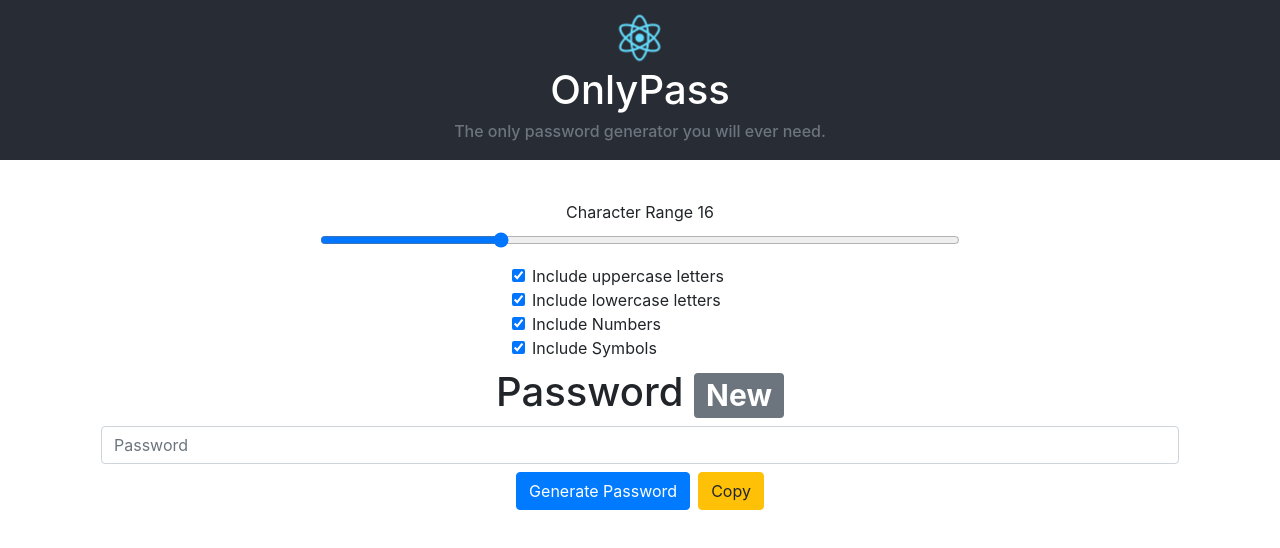
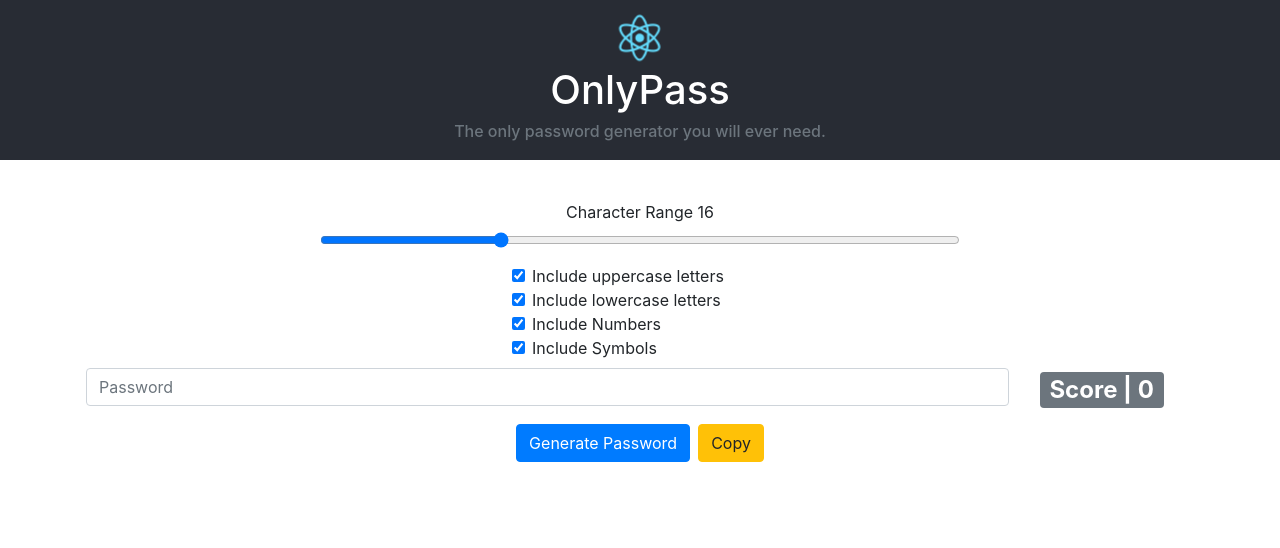
Before and after one commit to jcstang/only-pass, a React (Create React App) app: page / in a window 1280 px wide. Shown: the top 548 px of the page. Built offline with nearby package versions, Linux system fonts and the light colour scheme.

Commit message:
adding password score message

```diff
--- a/src/components/PasswordContainer.js
+++ b/src/components/PasswordContainer.js
@@ -15,6 +15,7 @@ export default function PasswordContainer(props) {
   const [useLower, setUseLower] = useState(true);
   const [useNumber, setUseNumber] = useState(true);
   const [useSymbol, setUseSymbol] = useState(true);
+  const [passwordScore, setPasswordScore] = useState(0);
 
   const changeHandler = (event) => setPasswordText(event.target.value);
   const sliderChangeHandler = (event) => setCharacterLength(event.target.value);
@@ -23,22 +24,28 @@ export default function PasswordContainer(props) {
   const submitHandler = (event) => {
     event.preventDefault();
 
-    console.log('zexbin: ');
-    console.log(zexbin('Tr0ub4dour&3'));
-    console.log(zexbin('Tr0ub4dour&3').score);
-    console.log(zexbin('Tr0ub4dour&3').feedback);
-    zexbin('Tr0ub4dour&3').feedback.suggestions.forEach((element) => {
-      console.log(element);
-    });
+    // console.log('zexbin: ');
+    // console.log(zexbin('Tr0ub4dour&3'));
+    // console.log(zexbin('Tr0ub4dour&3').score);
+    // console.log(zexbin('Tr0ub4dour&3').feedback);
+    // zexbin('Tr0ub4dour&3').feedback.suggestions.forEach((element) => {
+    //   console.log(element);
+    // });
 
     const configString =
-      (useUpper ? 'U' : '')
-      + (useLower ? 'L' : '')
-      + (useNumber ? 'N' : '')
-      + (useSymbol ? 'S' : '').trim();
+    (useUpper ? 'U' : '')
+    + (useLower ? 'L' : '')
+    + (useNumber ? 'N' : '')
+    + (useSymbol ? 'S' : '').trim();
 
     // SET STATE
-    setPasswordText(helperFuncs.createNewPassword(characterLength, configString));
+
+    const freshlyBakedPassword = helperFuncs.createNewPassword(characterLength, configString);
+
+    setPasswordScore(zexbin(freshlyBakedPassword).score);
+    console.log( zexbin(freshlyBakedPassword) );
+
+    setPasswordText(freshlyBakedPassword);
   }
 
   // JSX - return statement
@@ -117,11 +124,15 @@ export default function PasswordContainer(props) {
 
 
       {/* password generator */}
-      <h1>Password <Badge variant="secondary">New</Badge></h1>
       <form onSubmit={submitHandler} className="form justify-content-center">
         <div className="form-group mx-sm-3 mb-2">
           <label htmlFor="gen-password" className="sr-only">Password</label>
-          <input onChange={changeHandler} type="text" className="form-control" id="gen-password" value={passwordText} placeholder="Password" />
+          <div className="row">
+            <input onChange={changeHandler} type="text" className="form-control col-md-10" id="gen-password" value={passwordText} placeholder="Password" />
+            <div className="col-md-2">
+              <h2><Badge variant="secondary">Score | {passwordScore}</Badge></h2>
+            </div>
+          </div>
         </div>
         <div className="form-group mx-sm-3 mb-2">
           <button type="submit" className="btn btn-primary mb-2" onClick={props.toastWithMessage}>Generate Password</button>
```
